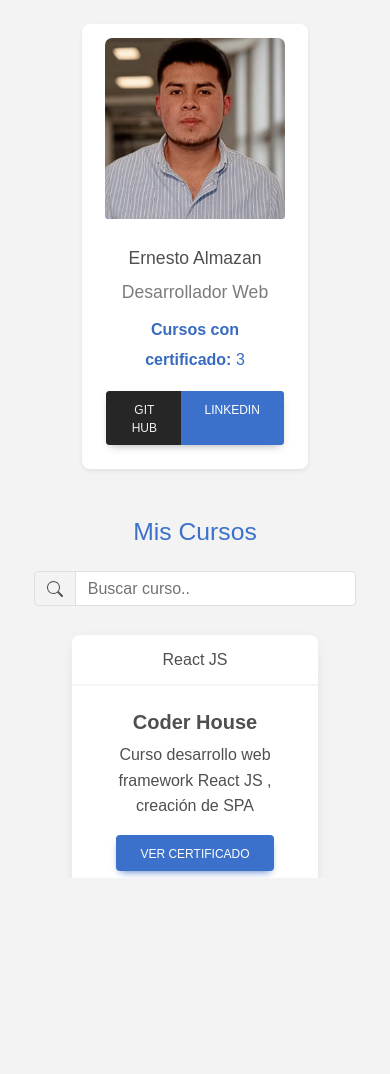
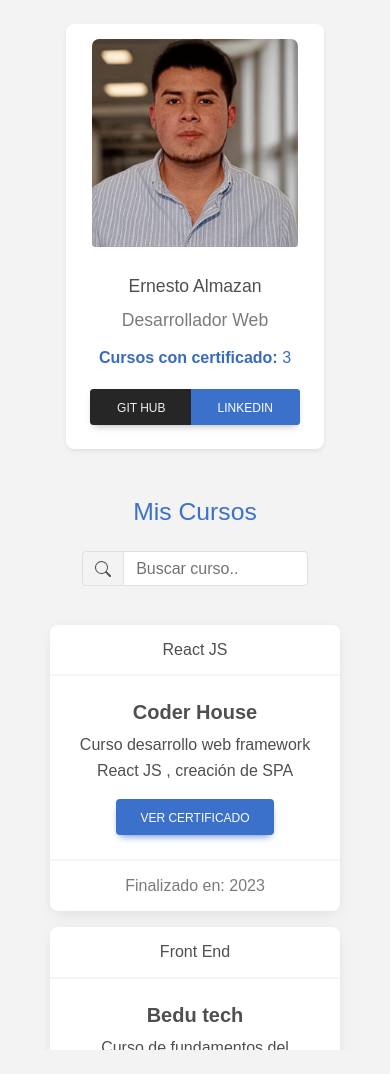
Before and after one commit to Dev-almazan/Fundamentos-Typescript, a plain HTML site: page index.html in a window 390 px wide. Before the commit the page ends 902 px from the top, so only its background shows below. Drawn offline with Linux system fonts and the light colour scheme; a web font is replaced by a local one.

Commit message:
Agregando estilos

```diff
--- a/css/app.css
+++ b/css/app.css
@@ -67,6 +67,11 @@ section.inicio
     max-width: 85% !important;
     margin: 2% auto !important;
 }
+.input-group
+{
+    width: 60% !important;
+    margin:  0 auto;
+}
 .btn-group
 {
     background-color: #386bc0 !important;
@@ -95,13 +100,33 @@ section.inicio
 @media only screen and (max-width: 1600px) {
 
 section.inicio{
-            max-width:75%;
+            max-width:80%;
 
         }
 .cursos {
-        max-height: 34rem;
+        max-height: 30rem;
 
     }
+
+        .card-Perfil {
+            width: 75% !important;
+            margin: 0 auto;
+        }
+
+        #SecCursos {
+            padding: 2% 5%;
+            box-sizing: border-box;
+        }
+
+        #SecCursos .card {
+            max-width: 82% !important;
+            margin: 2.5% auto !important;
+        }
+
+        .input-group {
+            width: 50% !important;
+            margin: 0 auto;
+        }
 }
 
 @media only screen and (max-width: 1000px) {
@@ -112,6 +137,28 @@ section.inicio {
         max-width: 95%;
     }
     .cursos {
-        max-height: 16rem;
+        max-height: 28rem;
     }
+
+
+                .card-Perfil {
+                    width: 80% !important;
+                    margin: 0 auto;
+                }
+
+                #SecCursos {
+                    padding: 2% 5%;
+                    box-sizing: border-box;
+                }
+
+                #SecCursos .card {
+                    max-width: 100% !important;
+                    margin: 5.5% auto !important;
+                }
+
+                .input-group {
+                    width: 70% !important;
+                    margin: 0 auto;
+                }
+
 }
--- a/js/app.js
+++ b/js/app.js
@@ -18,7 +18,7 @@ function ASignarUsuarios(data) {
 }
 function AsignarCursos(data) {
     data.forEach(function (element) {
-        cursoSec.innerHTML += "<div class=\"card text-center mb-4\">\n                            <div class=\"card-header\">".concat(element.nombre, " </div>\n                            <div class=\"card-body\">\n                                <h5 class=\"card-title\"><strong>").concat(element.escuela, "</strong></h5>\n                                <p class=\"card-text\">").concat(element.descripcion, "</p>\n                               <a href=\"").concat(element.certUrl, "\" target=\"_blank\" class=\"btn btn-primary\"  ").concat(element.certificado !== 'si' ? 'style="display: none;"' : '', ">Ver certificado</a>\n                            </div>\n                            <div class=\"card-footer text-muted\">").concat(element.periodo, "</div>\n                        </div>");
+        cursoSec.innerHTML += "<div class=\"card text-center mb-4\">\n                            <div class=\"card-header\">".concat(element.nombre, " </div>\n                            <div class=\"card-body\">\n                                <h5 class=\"card-title\"><strong>").concat(element.escuela, "</strong></h5>\n                                <p class=\"card-text\">").concat(element.descripcion, "</p>\n                               <a href=\"").concat(element.certUrl, "\" target=\"_blank\" class=\"btn btn-primary\"  ").concat(element.certificado !== 'si' ? 'style="display: none;"' : '', ">Ver certificado</a>\n                            </div>\n                            <div class=\"card-footer text-muted\">Finalizado en: ").concat(element.periodo, "</div>\n                        </div>");
     });
 }
 ASignarUsuarios(data);
```
Also changed, not shown: 1 other file.
